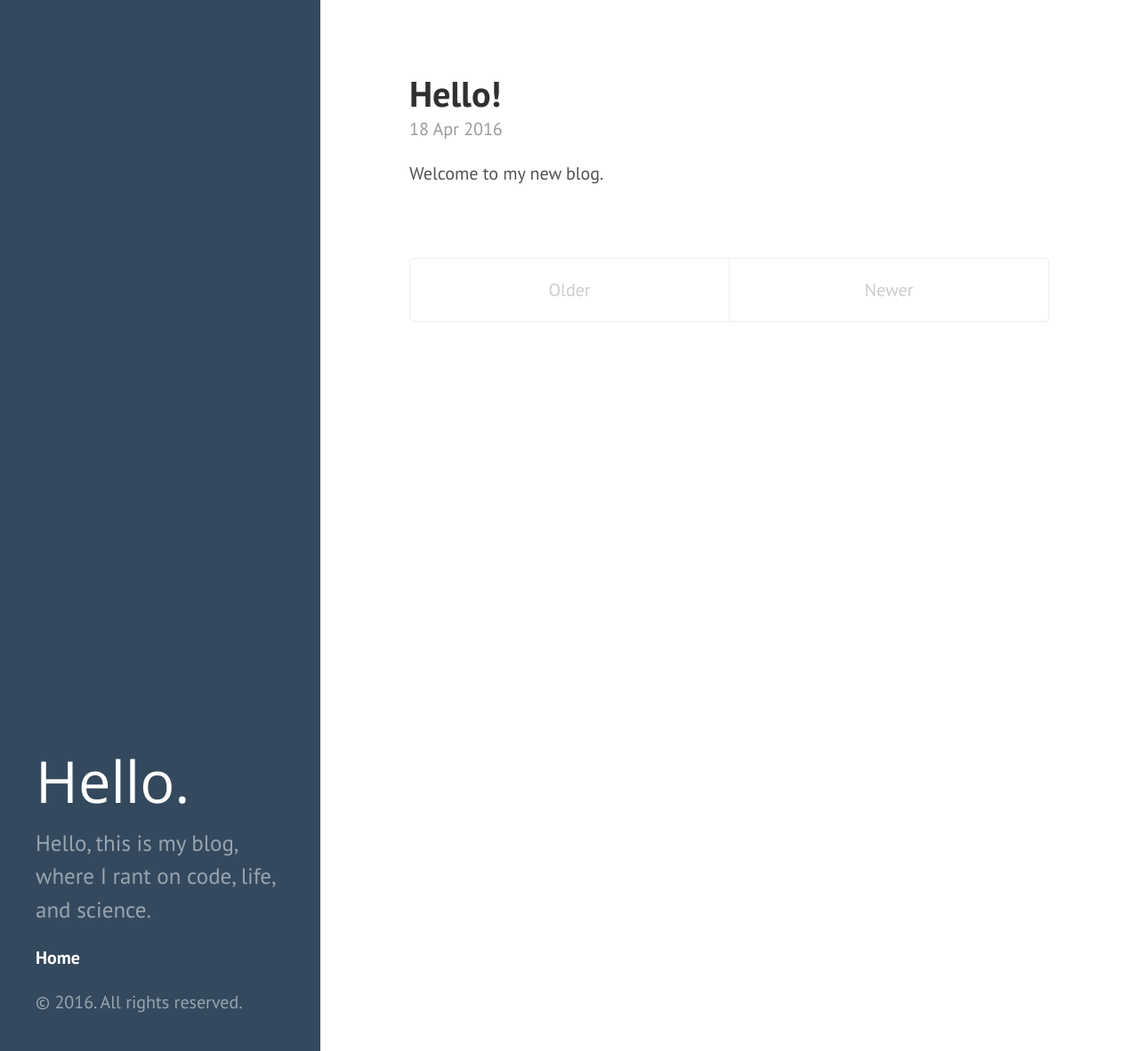
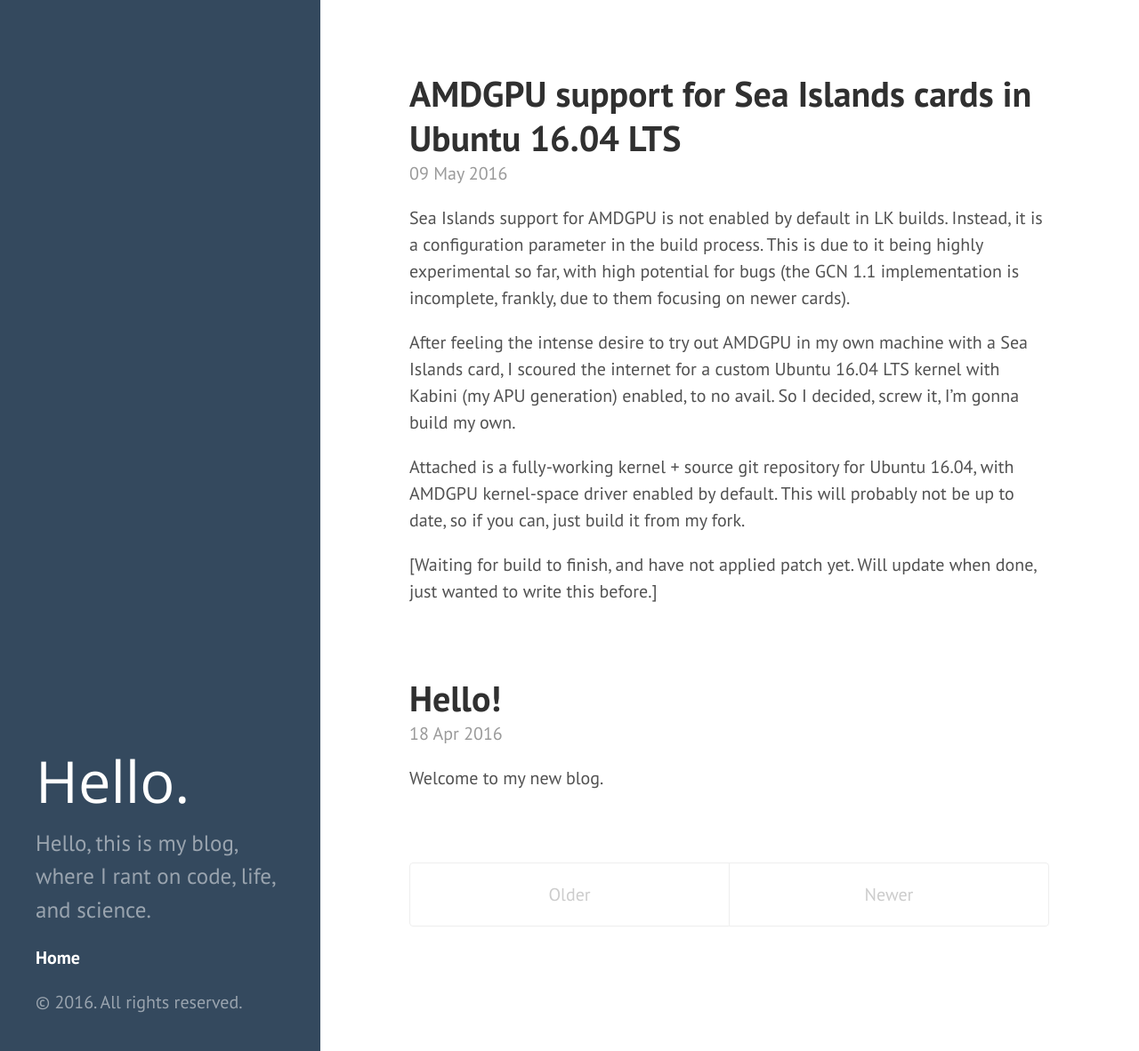
Before and after one commit to fallenshell/fallenshell.github.io, a Jekyll site: the page built from index.html, in a window 1280 px wide and 1182 px high. Shown: the whole window at 89% size. Built offline with Jekyll 4.4.1, drawn with Linux system fonts in a browser that asks for light colours; the list of posts is cut into pages by our own code; part of the change alters nothing that is shown.

Commit message:
Post update: AMDGPU support for Sea Islands cards in Ubuntu 16.04 LTS

```diff
--- a/_posts/2016-05-09-amdgpu-support-for-sea-islands-cards-in-ubuntu-16-04-lts.markdown
+++ b/_posts/2016-05-09-amdgpu-support-for-sea-islands-cards-in-ubuntu-16-04-lts.markdown
@@ -1,5 +1,5 @@
 ---
-published: false
+published: true
 title: AMDGPU support for Sea Islands cards in Ubuntu 16.04 LTS
 layout: post
 ---
@@ -8,3 +8,5 @@ Sea Islands support for AMDGPU is not enabled by default in LK builds. Instead,
 After feeling the intense desire to try out AMDGPU in my own machine with a Sea Islands card, I scoured the internet for a custom Ubuntu 16.04 LTS kernel with Kabini (my APU generation) enabled, to no avail. So I decided, screw it, I'm gonna build my own.
 
 Attached is a fully-working kernel + source git repository for Ubuntu 16.04, with AMDGPU kernel-space driver enabled by default. This will probably not be up to date, so if you can, just build it from my fork.
+
+[Waiting for build to finish, and have not applied patch yet. Will update when done, just wanted to write this before.]
```
